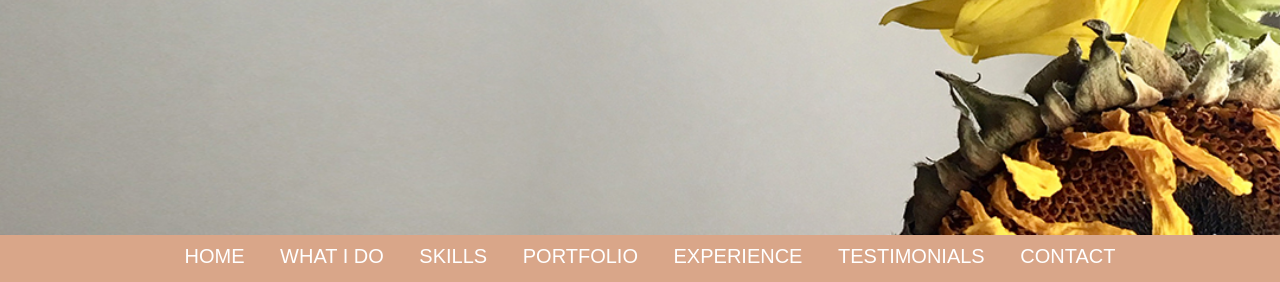
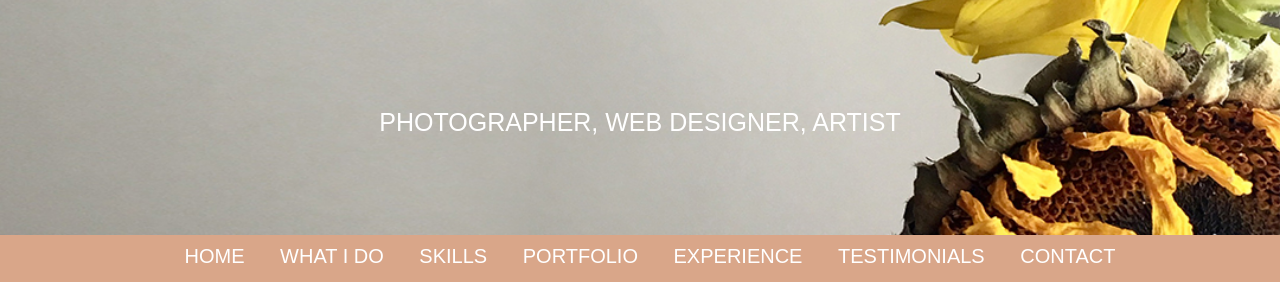
Before and after one commit to briannathomas6256/briannathomas6256.github.io, a plain HTML site: page index.html in a window 1280 px wide. Shown: the part 405-687 px from the top of the page. Drawn offline with Linux system fonts and the light colour scheme; a web font is replaced by a local one.

Commit message:
Update main.css

```diff
--- a/css/main.css
+++ b/css/main.css
@@ -50,7 +50,7 @@ h2 {
   text-transform: uppercase;
   position: relative;
   display: block;
-  top: 180px;
+  top: 50%;
   font-weight: 100;
   text-align: center;
   word-spacing: normal;
```
